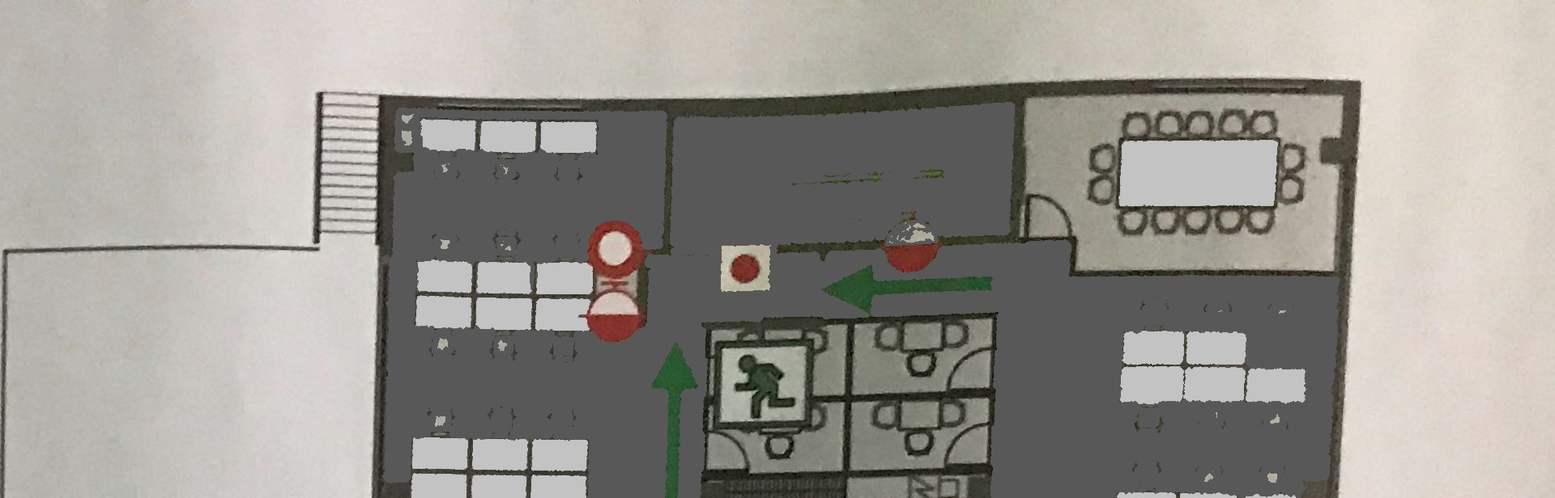
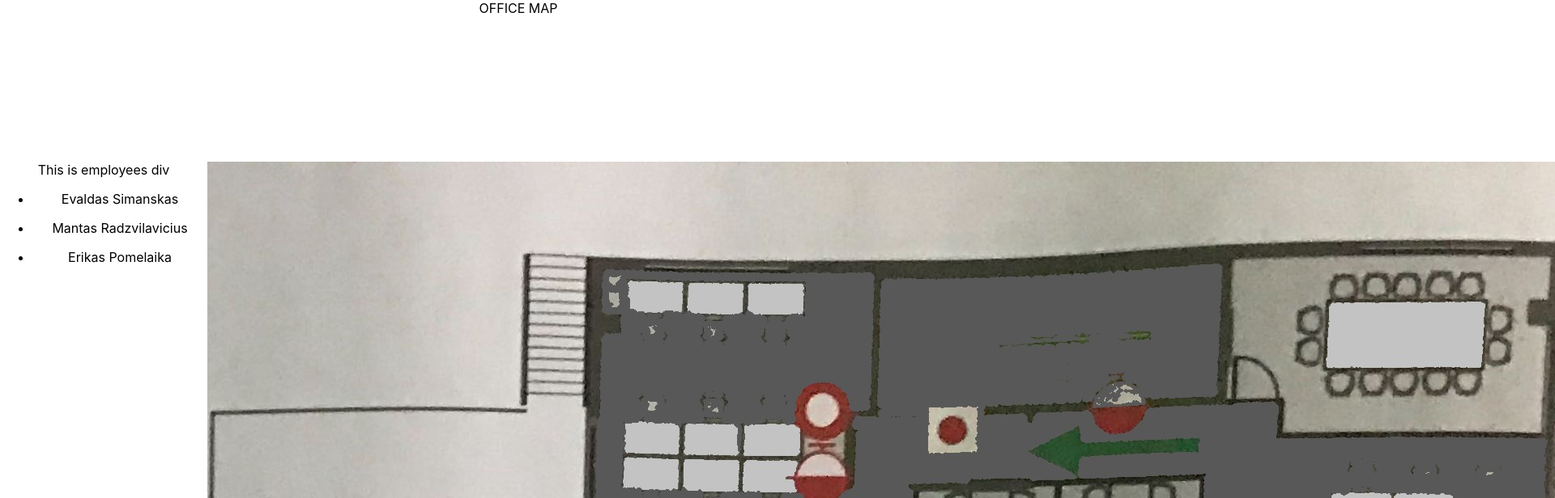
Before and after one commit to mantasrad/officemap, a React (Create React App) app: page / in a window 1280 px wide. Shown: the top 616 px of the page at 81% size, 1920 px wide, since content can reach past the window. Built offline with nearby package versions, Linux system fonts and the light colour scheme.

Commit message:
added canvas functionality

```diff
--- a/src/App.css
+++ b/src/App.css
@@ -1,5 +1,14 @@
 .App {
   text-align: center;
+  display: flex;
+  flex-wrap: wrap;
+  width: 100%;
+}
+
+header {
+  width:100%;
+  height: 200px;
+  padding: 50px auto;
 }
 
 .hidden {
@@ -17,3 +26,20 @@
 .App-link {
   color: #61dafb;
 }
+
+html, body {
+  width: 100%;
+  height: auto;
+}
+
+#employeesWrapper {
+  width: 20%;
+}
+
+#canvasWrapper {
+  width: 80%;
+}
+
+#mapWrapper {
+  width: 80%;
+}
--- a/src/App.js
+++ b/src/App.js
@@ -8,9 +8,9 @@ class App extends Component {
   render() {
     return (
       <div className="App">
-        <header className="App-header">
+      <header>OFFICE MAP</header>
+        <Employees/>
         <Map/>
-        </header>
       </div>
     );
   }
--- a/src/canvas.js
+++ b/src/canvas.js
@@ -2,23 +2,79 @@ import React, {Component} from 'react'
 import App from './App.js'
 import Employees from './employees.js'
 import Teams from './teams.js'
-
 class Canvas extends React.Component {
 
   componentDidMount() {
     const canvas = this.refs.canvas
     const ctx = canvas.getContext("2d")
     const img = this.refs.image
+    const elemLeft = canvas.offsetLeft
+    const elemTop = canvas.offsetTop
+    const elements = []
+    var i=0
+    var r
 
     img.onload = () => {
       ctx.drawImage(img, 0, 0)
-    }
-  }
+
+ctx.stroke();
+canvas.addEventListener('click', function() { }, false);
+canvas.addEventListener('click', function(event) {
+   let xVal = event.pageX - elemLeft
+   let yVal = event.pageY - elemTop;
+   console.log(xVal, yVal);
+   elements.forEach(function(ele) {
+      if (yVal > ele.top && yVal < ele.top + ele.height && xVal > ele.left && xVal < ele.left + ele.width) {
+         alert("Mantas ");
+      }
+   });
+ }, false);
+ elements.push({
+   colour:"#1C2128",
+   width: 40,
+   height: 40,
+   left: 520,
+   top: 847
+ },
+ {
+   colour:"#1C2128",
+   width: 40,
+   height: 40,
+   left: 600,
+   top: 850
+ });
+
+ canvas.onmousemove = function(event) {
+   var rect = this.getBoundingClientRect(),
+         x = event.clientX - rect.left,
+         y = event.clientY - rect.top,
+         i = 0, r;
+
+        while(r = elements[i++]) {
+        ctx.beginPath();
+        ctx.rect(r.left, r.top, r.width, r.height);
+
+
+if (ctx.isPointInPath(x,y)){
+  ctx.fillStyle = "red"
+} else {
+  ctx.fillStyle = "transparent";
+  ctx.restore();
+}
+
+    ctx.fill();
+}
+};
+
+};
+};
+
   render() {
       return(
-        <div>
+        <div id="canvasWrapper">
           <canvas ref="canvas" width={2063} height={2070} />
           <img ref="image" src={require('./officemap.jpg')} className="hidden" />
+          <button></button>
         </div>
       )
     }
--- a/src/employees.js
+++ b/src/employees.js
@@ -12,7 +12,7 @@ class Employees extends React.Component {
     }
     render () {
       return (
-        <div>
+        <div id="employeesWrapper">
         <div>This is employees div</div>
         <ul>
           {darbuotojai.map((darbuotojas) =>
--- a/src/map.js
+++ b/src/map.js
@@ -9,7 +9,7 @@ class Map extends React.Component {
     render () {
 
       return (
-        <div>
+        <div id="mapWrapper">
         <Canvas/>
         </div>
       )
```
